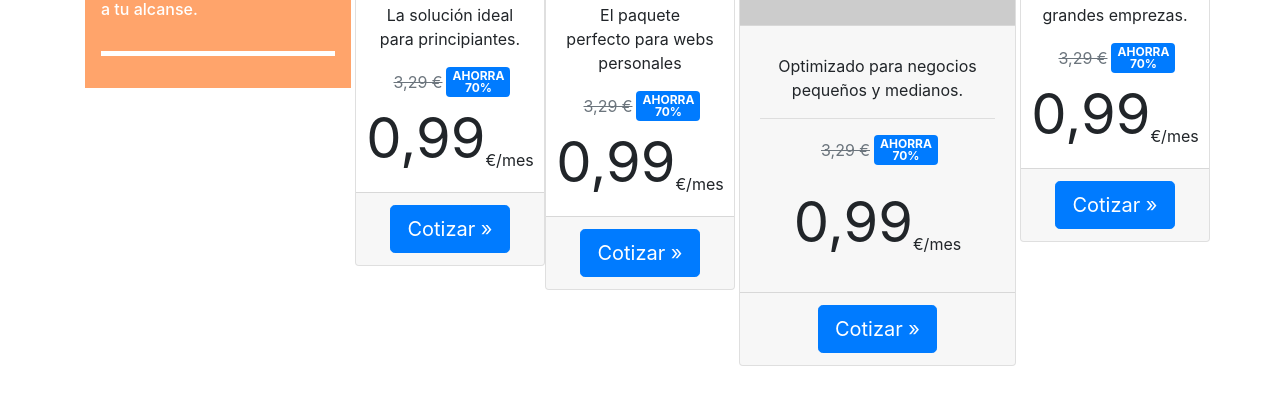
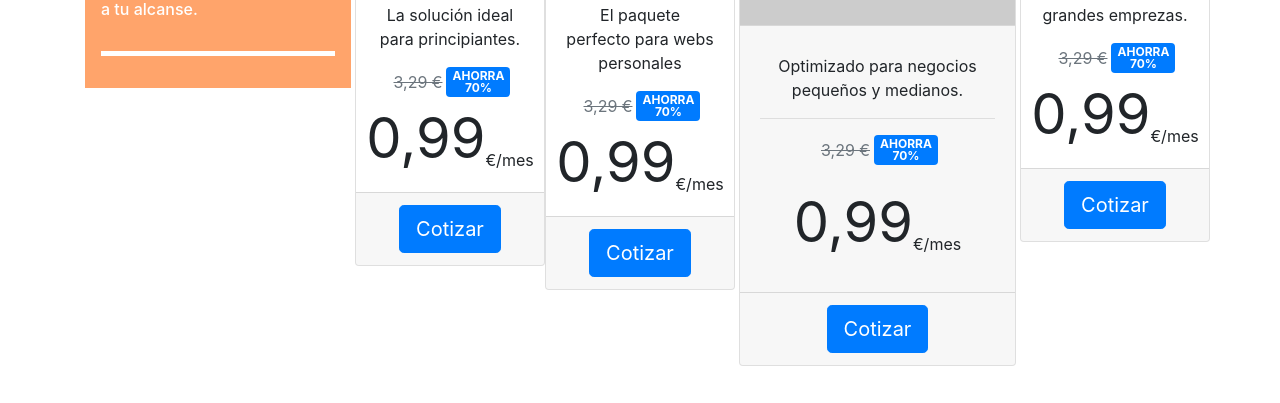
Before and after one commit to lajy-enterprise/LAJY, a website: page index.html in a window 1280 px wide. Shown: the part 2028-2431 px from the top of the page. Drawn offline with Linux system fonts and the light colour scheme; placeholder pictures from the web are drawn by us.

Commit message:
otros arreglos a precios

```diff
--- a/index.html
+++ b/index.html
@@ -314,7 +314,7 @@
               </div>
             </div>
             <div class="card-footer text-center">
-              <a class="text-center btn btn-primary btn-lg" href="#!" data-toggle="modal" data-target="#PreciosModal">Cotizar &raquo;</a>
+              <a class="text-center btn btn-primary btn-lg" href="#!" data-toggle="modal" data-target="#PreciosModal">Cotizar</a>
             </div>
 
           </div>
@@ -342,7 +342,7 @@
               </div>
             </div>
             <div class="card-footer text-center">
-              <a class="text-center btn btn-primary btn-lg" href="#!" data-toggle="modal" data-target="#PreciosModal">Cotizar &raquo;</a>
+              <a class="text-center btn btn-primary btn-lg" href="#!" data-toggle="modal" data-target="#PreciosModal">Cotizar</a>
             </div>
 
           </div>
@@ -374,7 +374,7 @@
               </div>
             </div>
             <div class="card-footer text-center">
-              <a class="text-center btn btn-primary btn-lg" href="#!" data-toggle="modal" data-target="#PreciosModal">Cotizar &raquo;</a>
+              <a class="text-center btn btn-primary btn-lg" href="#!" data-toggle="modal" data-target="#PreciosModal">Cotizar</a>
             </div>
           </div>
         </div>
@@ -401,7 +401,7 @@
               </div>
             </div>
             <div class="card-footer text-center">
-              <a class="text-center btn btn-primary btn-lg" href="#!" data-toggle="modal" data-target="#PreciosModal">Cotizar &raquo;</a>
+              <a class="text-center btn btn-primary btn-lg" href="#!" data-toggle="modal" data-target="#PreciosModal">Cotizar</a>
             </div>
           </div>
         </div>
```
